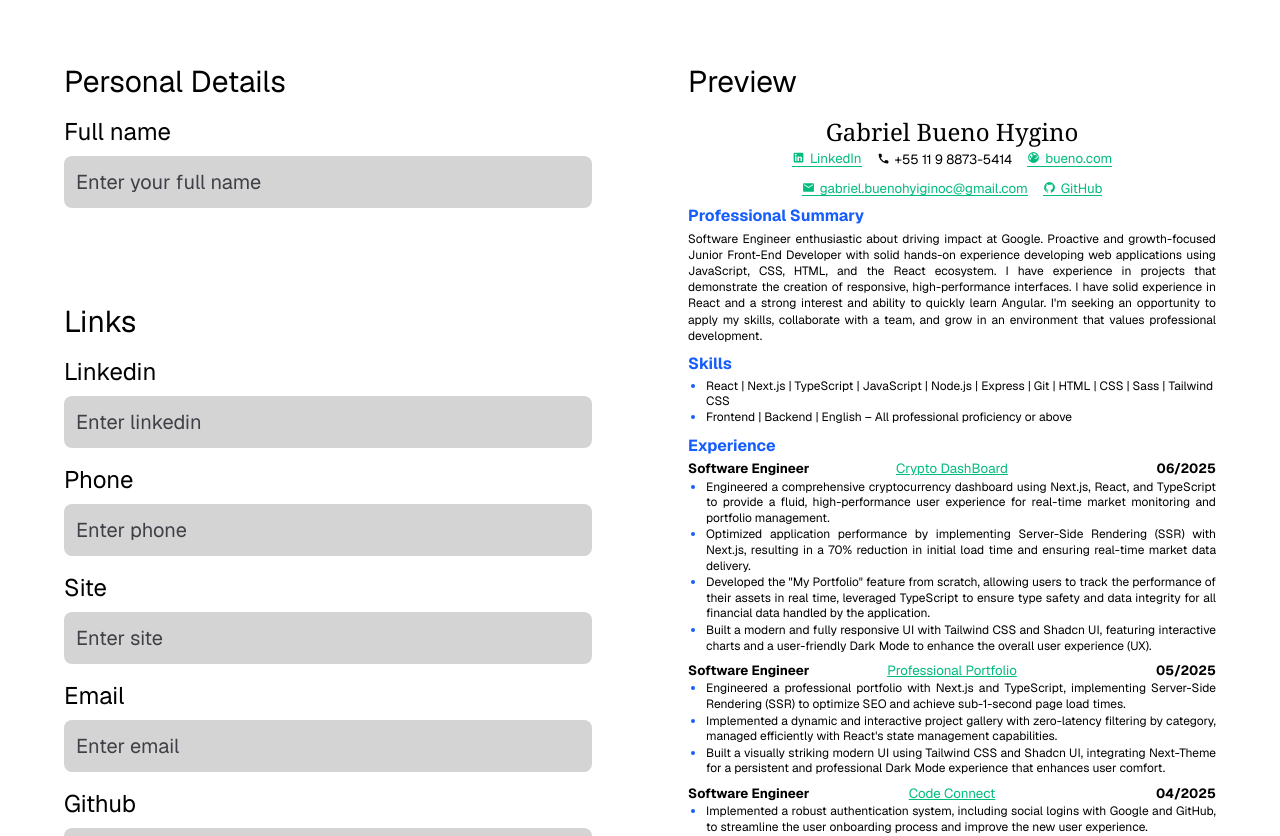
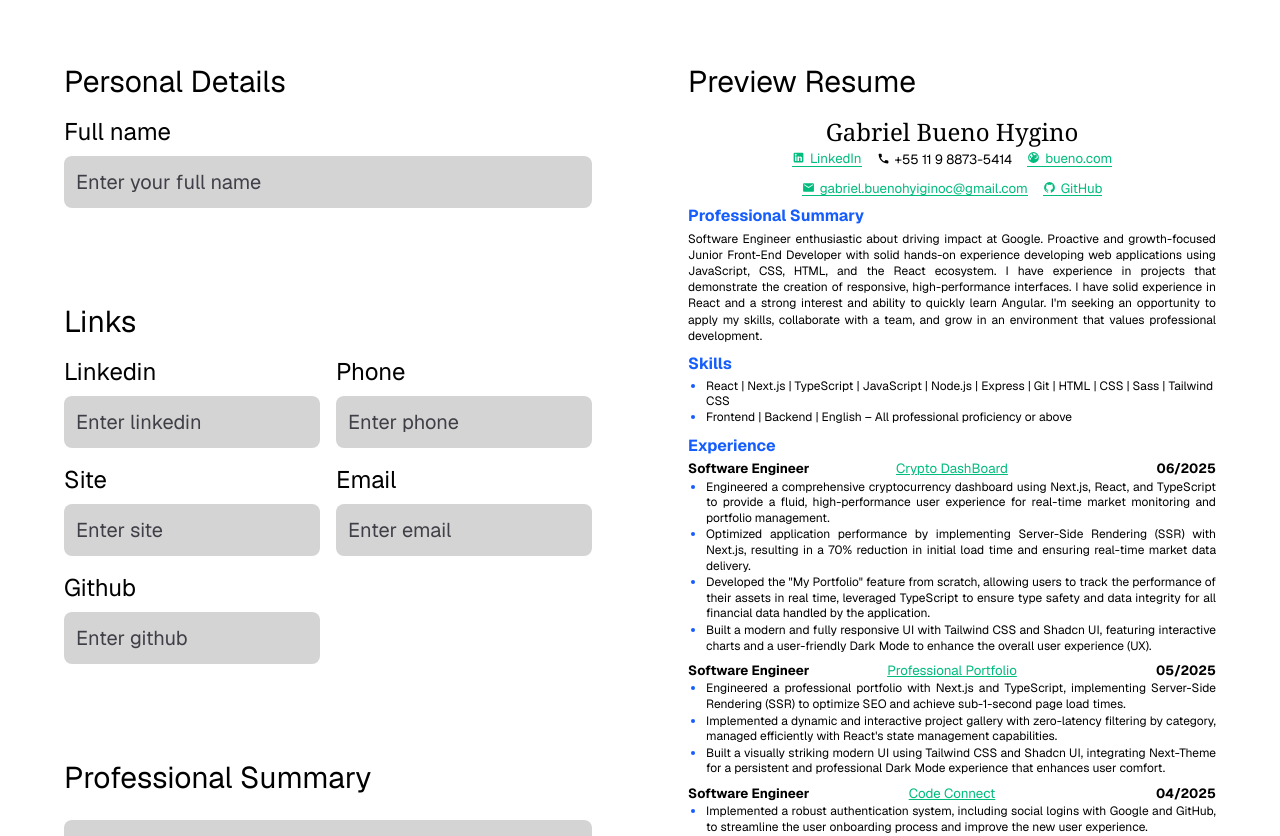
Before and after one commit to Buenohy/nextjs-resume-generator-cv, a Next.js app: page / in a window 1280 px wide. Shown: the top 836 px of the page. Built offline with nearby package versions, Linux system fonts and the light colour scheme.

Commit message:
feat: Links Ui grid

```diff
--- a/src/app/page.tsx
+++ b/src/app/page.tsx
@@ -13,11 +13,13 @@
               <Input title="Full name" placeholder="Enter your full name" />
             </Card>
             <Card title="Links">
-              <Input title="Linkedin" placeholder="Enter linkedin" />
-              <Input title="Phone" placeholder="Enter phone" />
-              <Input title="Site" placeholder="Enter site" />
-              <Input title="Email" placeholder="Enter email" />
-              <Input title="Github" placeholder="Enter github" />
+              <div className="grid grid-cols-2 gap-4">
+                <Input title="Linkedin" placeholder="Enter linkedin" />
+                <Input title="Phone" placeholder="Enter phone" />
+                <Input title="Site" placeholder="Enter site" />
+                <Input title="Email" placeholder="Enter email" />
+                <Input title="Github" placeholder="Enter github" />
+              </div>
             </Card>
             <Card title="Professional Summary">
               <Input title="" placeholder="Enter your full summary" />
@@ -50,7 +52,7 @@
             </Card>
           </div>
           <div className="col-start-2 hidden sm:grid">
-            <Card title="Preview">
+            <Card title="Preview Resume">
               <Resume
                 info={{
                   name: "Gabriel Bueno Hygino",
```
